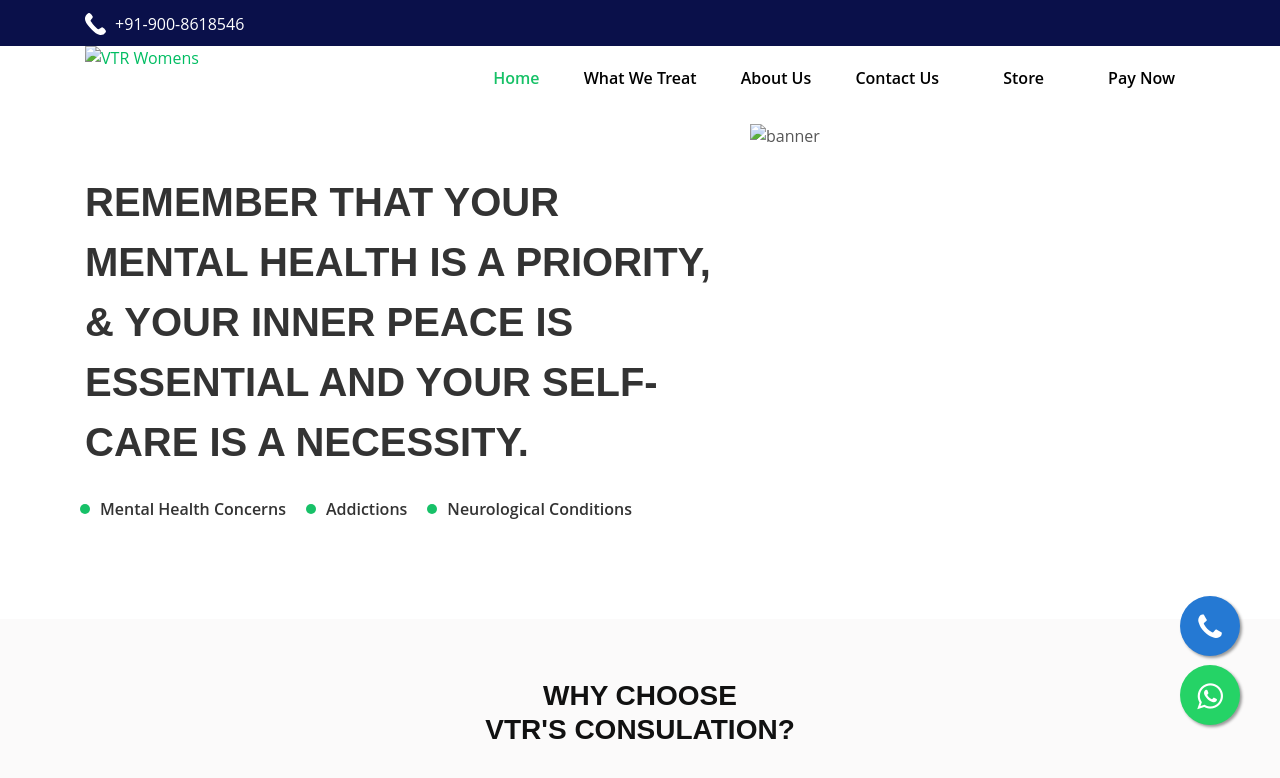
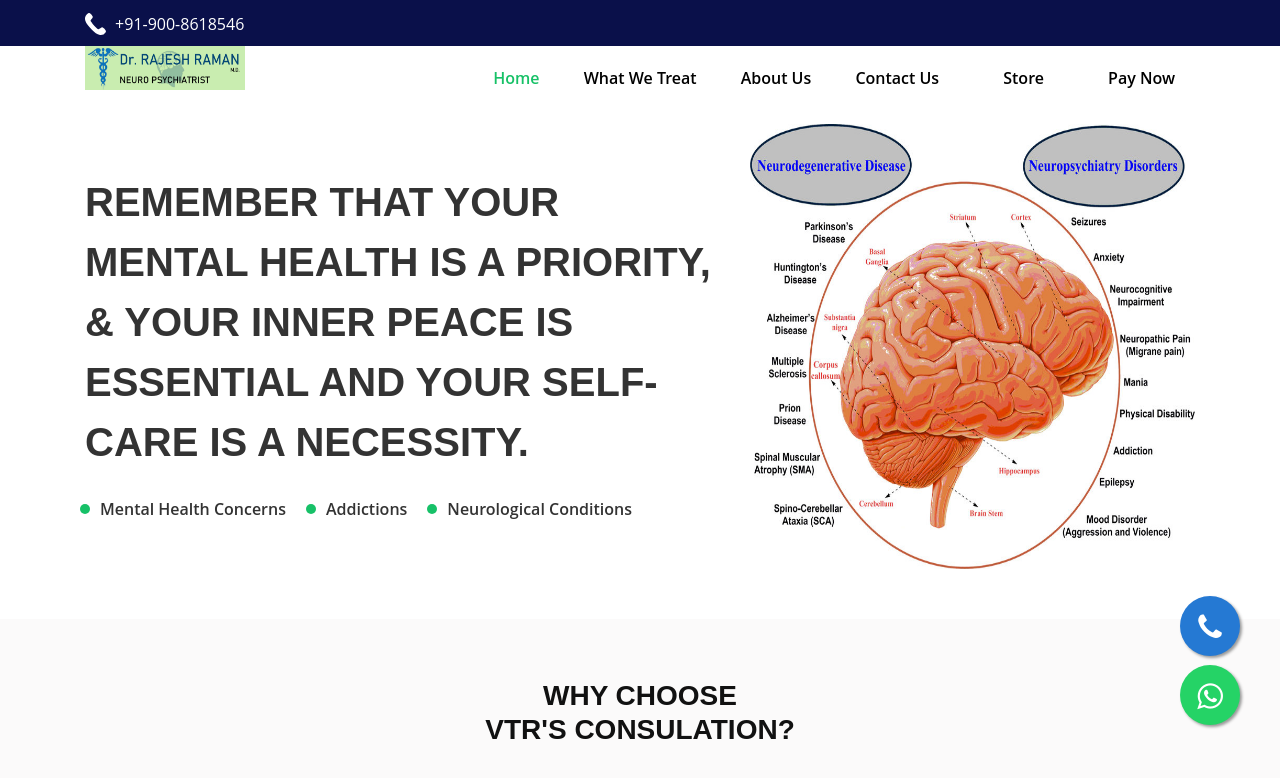
Before and after one commit to WebsiteEngineerMysore/Final, a plain HTML site: page index.html in a window 1280 px wide. Drawn offline with Linux system fonts and the light colour scheme; some packages are replaced by stand-ins of ours; a script that the page names is missing.

Commit message:
index.html

```diff
--- a/index.html
+++ b/index.html
@@ -61,9 +61,9 @@
     <div class="row">
       <div class="col-lg-2 col-md-2 col-sm-2 col-xs-12">
         <div class="hd10g"> <a href="file:///C:/Users/ALW/OneDrive/Desktop/Website/Final/index.html" aria-label="VTR Clinic Logo">
-          <amp-img layout="responsive" src="images\logo.jpg" alt="VTR Clinic" title="logo" width="4800px" height="1200px" class="i-amphtml-element i-amphtml-layout-responsive i-amphtml-layout-size-defined i-amphtml-built i-amphtml-layout" i-amphtml-layout="responsive" style="--loader-delay-offset: 37ms !important;">
+          <amp-img layout="responsive" src="logo.jpg" alt="VTR Clinic" title="logo" width="4800px" height="1200px" class="i-amphtml-element i-amphtml-layout-responsive i-amphtml-layout-size-defined i-amphtml-built i-amphtml-layout" i-amphtml-layout="responsive" style="--loader-delay-offset: 37ms !important;">
 			<i-amphtml-sizer slot="i-amphtml-svc" style="padding-top: 27.6%;"></i-amphtml-sizer>
-			<img decoding="async" alt="VTR Womens" title="logo" src="images\logo.jpg" class="i-amphtml-fill-content i-amphtml-replaced-content"></amp-img>
+			<img decoding="async" alt="VTR Womens" title="logo" src="logo.jpg" class="i-amphtml-fill-content i-amphtml-replaced-content"></amp-img>
           </a> </div>
       </div>
       <div class="col-lg-10 col-md-10 col-sm-12 col-xs-12">
@@ -100,9 +100,9 @@
         	<div class="col-md-5">
             	<div class="bim">
 
-                	<amp-img layout="responsive" src="images\Neuro.png" alt="banner" title="logo" width="700" height="478" class="i-amphtml-element i-amphtml-layout-responsive i-amphtml-layout-size-defined i-amphtml-built i-amphtml-layout" i-amphtml-layout="responsive" style="--loader-delay-offset: 0ms !important;">
+                	<amp-img layout="responsive" src="Neuro.png" alt="banner" title="logo" width="700" height="478" class="i-amphtml-element i-amphtml-layout-responsive i-amphtml-layout-size-defined i-amphtml-built i-amphtml-layout" i-amphtml-layout="responsive" style="--loader-delay-offset: 0ms !important;">
 						<i-amphtml-sizer slot="i-amphtml-svc" style="padding-top: 100%;"></i-amphtml-sizer>
-						<img decoding="async" alt="banner" title="logo" src="images\Neuro.png" class="i-amphtml-fill-content i-amphtml-replaced-content">
+						<img decoding="async" alt="banner" title="logo" src="Neuro.png" class="i-amphtml-fill-content i-amphtml-replaced-content">
 					</amp-img>
                 </div>
             </div>
```
